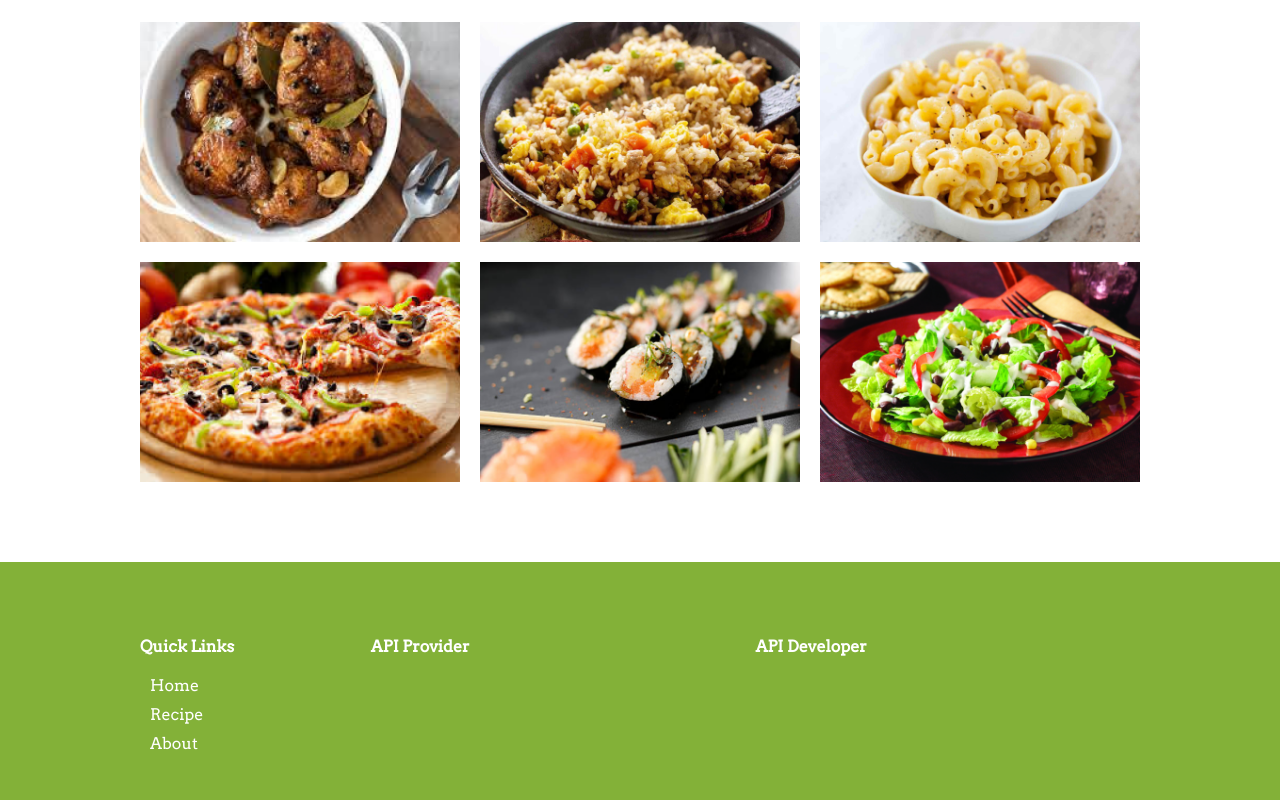
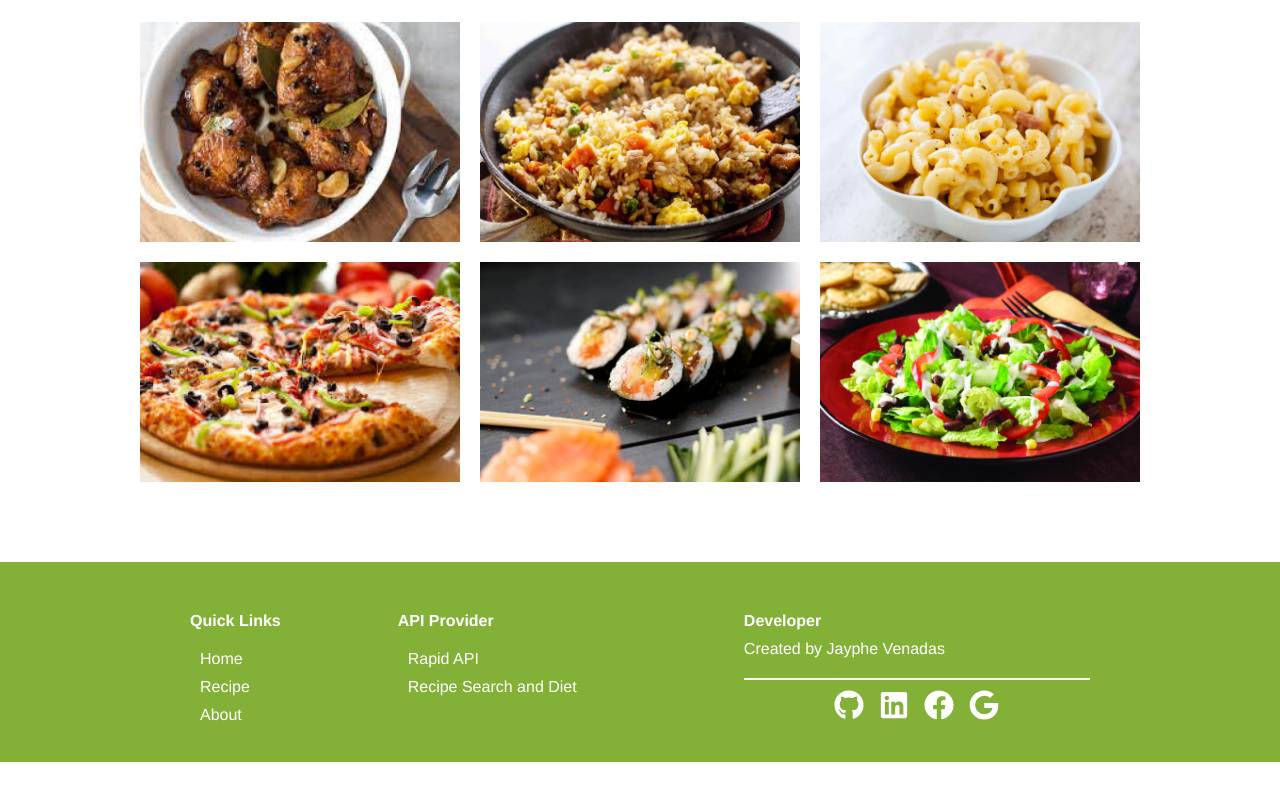
Before and after one commit to JPvenadas/Entaste-Recipes, a React (Create React App) app: page / in a window 1280 px wide. Shown: the part 1074-1874 px from the top of the page. After the commit the page ends 1836 px from the top, so only its background shows below. Built offline with nearby package versions, Linux system fonts and the light colour scheme.

Commit message:
added Footer

```diff
--- a/src/Components/Footer.jsx
+++ b/src/Components/Footer.jsx
@@ -1,5 +1,11 @@
-import { MainDiv,Title,Links,LinkItem, AboutContainer, Container, About } from "../Styles/Footer"
+import { MainDiv,Title,Links, Dev, DevContainer,LinkItem, DevLinks, DevLink, AboutContainer, Container, About } from "../Styles/Footer"
+import {FaGithub, FaLinkedin, FaFacebook, FaGoogle} from 'react-icons/fa'
+
 const Footer = () => {
+   const icons = {
+       fill: 'white',
+       fontSize: 30
+   }
   return (
    <MainDiv>
           <Container>
@@ -14,9 +20,23 @@ const Footer = () => {
                   </AboutContainer>
                   <AboutContainer>
                         <Title>API Provider</Title>
+                        <Links>
+                          <LinkItem>Rapid API</LinkItem>
+                          <LinkItem>Recipe Search and Diet</LinkItem>
+                      </Links>
                   </AboutContainer>
                   <AboutContainer>
-                        <Title>API Developer</Title>
+                        <Title>Developer</Title>
+                        <DevContainer>
+                            <Dev>Created by Jayphe Venadas</Dev>
+                            <DevLinks>
+
+                                <DevLink><FaGithub style={icons}/></DevLink>
+                                <DevLink><FaLinkedin style={icons}/></DevLink>
+                                <DevLink><FaFacebook style={icons}/></DevLink>
+                                <DevLink><FaGoogle style={icons}/></DevLink>
+                            </DevLinks>
+                        </DevContainer>
                   </AboutContainer>
               </About>
           </Container>
--- a/src/Styles/Footer.js
+++ b/src/Styles/Footer.js
@@ -1,19 +1,19 @@
 import styled from 'styled-components'
-
+import {FaGithub, FaLinkedin, FaFacebook, FaGoogle} from 'react-icons/fa'
 export const MainDiv = styled.div`
     width: 100%;
     background: #83B138;
     display: flex;
     justify-content: center;
     align-items: center;
+    font-family: Helvetica;
 
 `
 export const Container = styled.div`
     display: flex;
-    width: 1000px;
-    height: 250px;
+    width: 900px;
+    height: 200px;
     display: flex;
-    flex-direction: column;
     justify-content: center;
     align-items: center;
 `
@@ -45,3 +45,26 @@ export const AboutContainer = styled.div`
     width: 100%;
     flex-direction: column;
 `
+export const Source = styled.div`
+    display: flex;
+`
+export const DevContainer = styled.div`
+    display: flex;
+    flex-direction: column;
+
+`
+export const Dev = styled.div`
+     color: white;
+     margin: 0 10px 20px 0;
+`
+export const DevLinks = styled.ul`
+    display: flex;
+    justify-content: center;
+    align-items: center;
+    gap: 15px;
+    border-top: 2px solid white;
+    padding: 10px
+`
+export const DevLink = styled.li`
+    color: white;
+`
```
